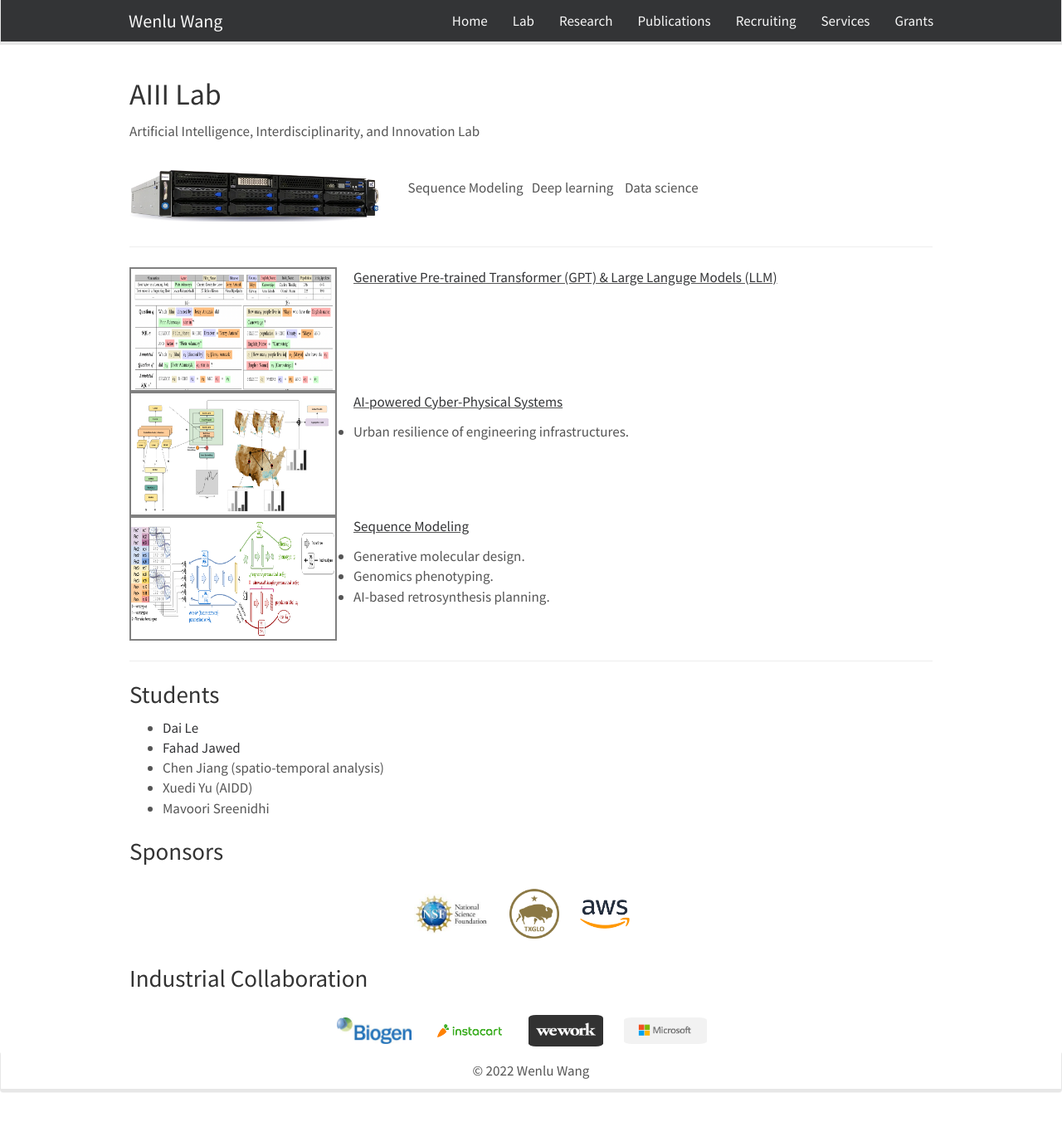
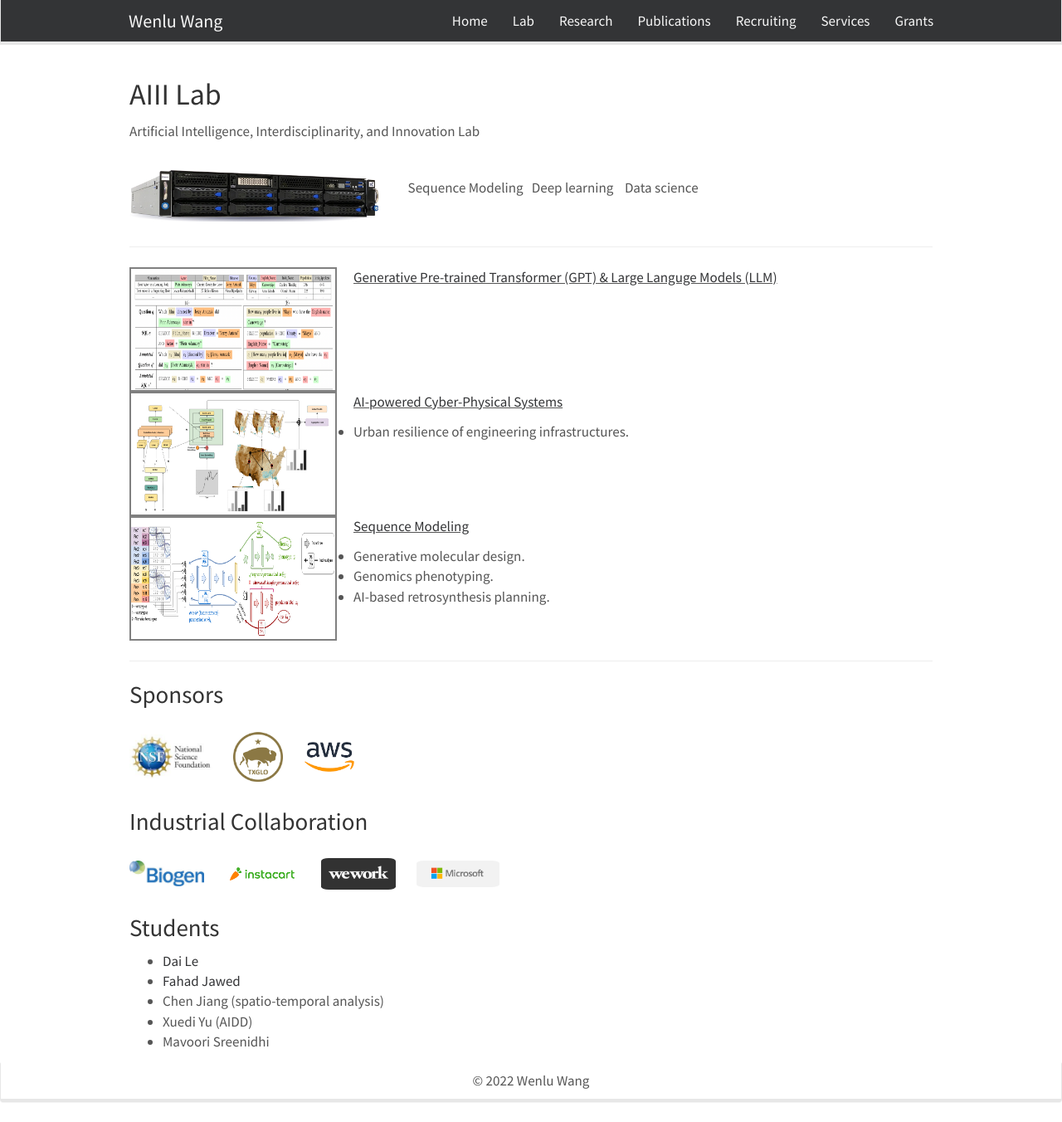
Before and after one commit to WENLU-W/WENLU-W.github.io, a Jekyll site: the page built from docs/_pages/team.md, in a window 1280 px wide and 1352 px high. Shown: the whole window at 83% size. Built offline with Jekyll 4.4.1, drawn with Linux system fonts in a browser that asks for light colours; nearby versions of some CDN libraries.

Commit message:
Update team.md

```diff
--- a/docs/_pages/team.md
+++ b/docs/_pages/team.md
@@ -41,6 +41,23 @@
 </div>
 ------------------------------------------
 
+### Sponsors
+
+<left><figure class="third">
+  <img src="{{ site.url }}{{ site.baseurl }}/images/nsf.jpg" style="width: 100px; box-shadow: none">
+  <img src="{{ site.url }}{{ site.baseurl }}/images/tglo.png" style="width: 60px; box-shadow: none">
+  <img src="{{ site.url }}{{ site.baseurl }}/images/aws.png" style="width: 60px; box-shadow: none">
+</figure></left>
+
+### Industrial Collaboration
+
+<left><figure class="fourth">
+  <img src="{{ site.url }}{{ site.baseurl }}/images/biogen.jpeg" style="width: 90px; box-shadow: none">
+  <img src="{{ site.url }}{{ site.baseurl }}/images/instacart.png" style="width: 90px; box-shadow: none">
+  <img src="{{ site.url }}{{ site.baseurl }}/images/wework.png" style="width: 90px; box-shadow: none">
+  <img src="{{ site.url }}{{ site.baseurl }}/images/microsoft.png" style="width: 100px; box-shadow: none">
+</figure></left>
+
 ### Students
 
 - [Dai Le]()
@@ -48,20 +65,3 @@
 - Chen Jiang (spatio-temporal analysis)
 - Xuedi Yu (AIDD)
 - Mavoori Sreenidhi
-
-### Sponsors
-
-<center><figure class="third">
-  <img src="{{ site.url }}{{ site.baseurl }}/images/nsf.jpg" style="width: 90px; box-shadow: none">
-  <img src="{{ site.url }}{{ site.baseurl }}/images/tglo.png" style="width: 60px; box-shadow: none">
-  <img src="{{ site.url }}{{ site.baseurl }}/images/aws.png" style="width: 60px; box-shadow: none">
-</figure></center>
-
-### Industrial Collaboration
-
-<center><figure class="fourth">
-  <img src="{{ site.url }}{{ site.baseurl }}/images/biogen.jpeg" style="width: 90px; box-shadow: none">
-  <img src="{{ site.url }}{{ site.baseurl }}/images/instacart.png" style="width: 90px; box-shadow: none">
-  <img src="{{ site.url }}{{ site.baseurl }}/images/wework.png" style="width: 90px; box-shadow: none">
-  <img src="{{ site.url }}{{ site.baseurl }}/images/microsoft.png" style="width: 100px; box-shadow: none">
-</figure></center>
```
